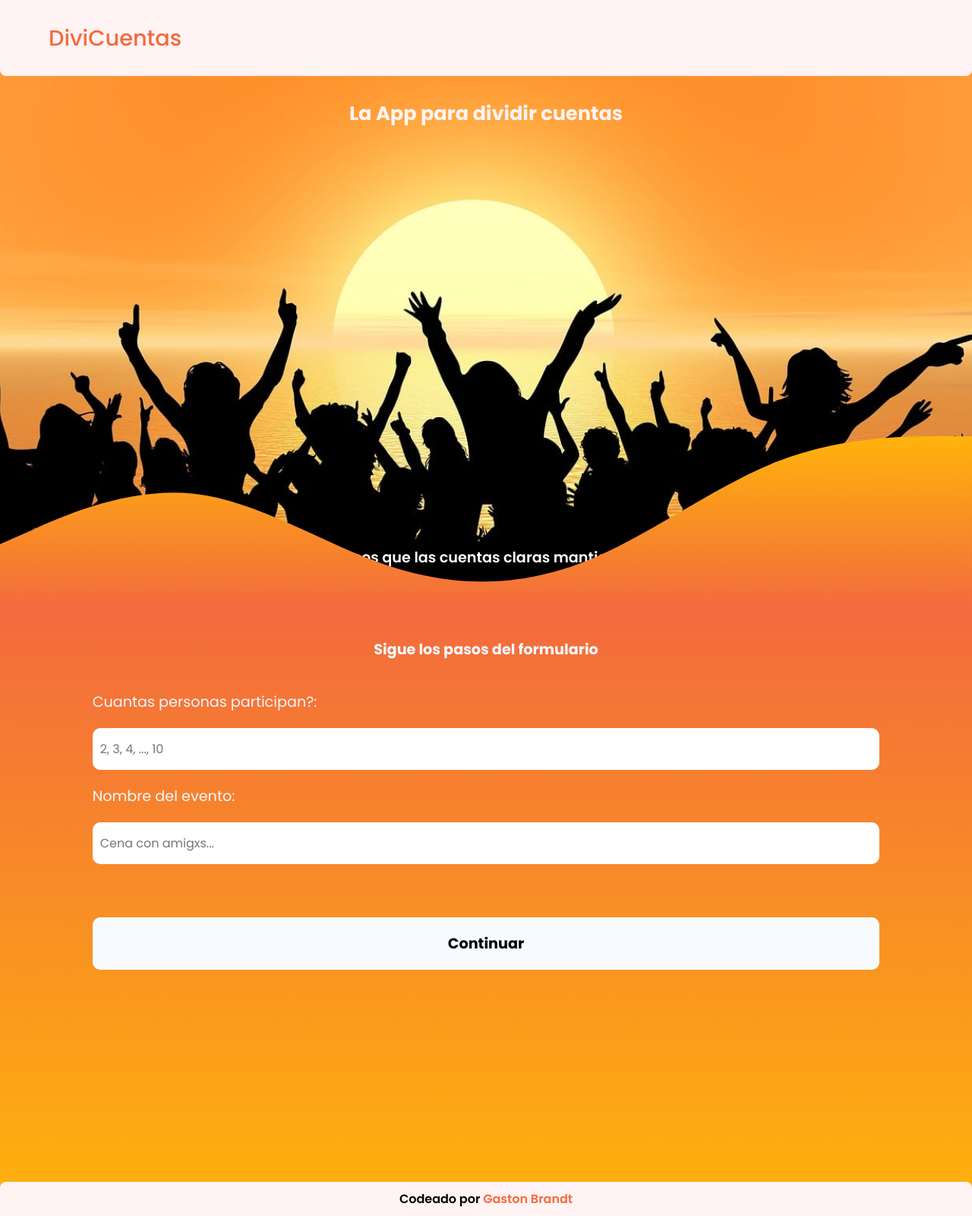
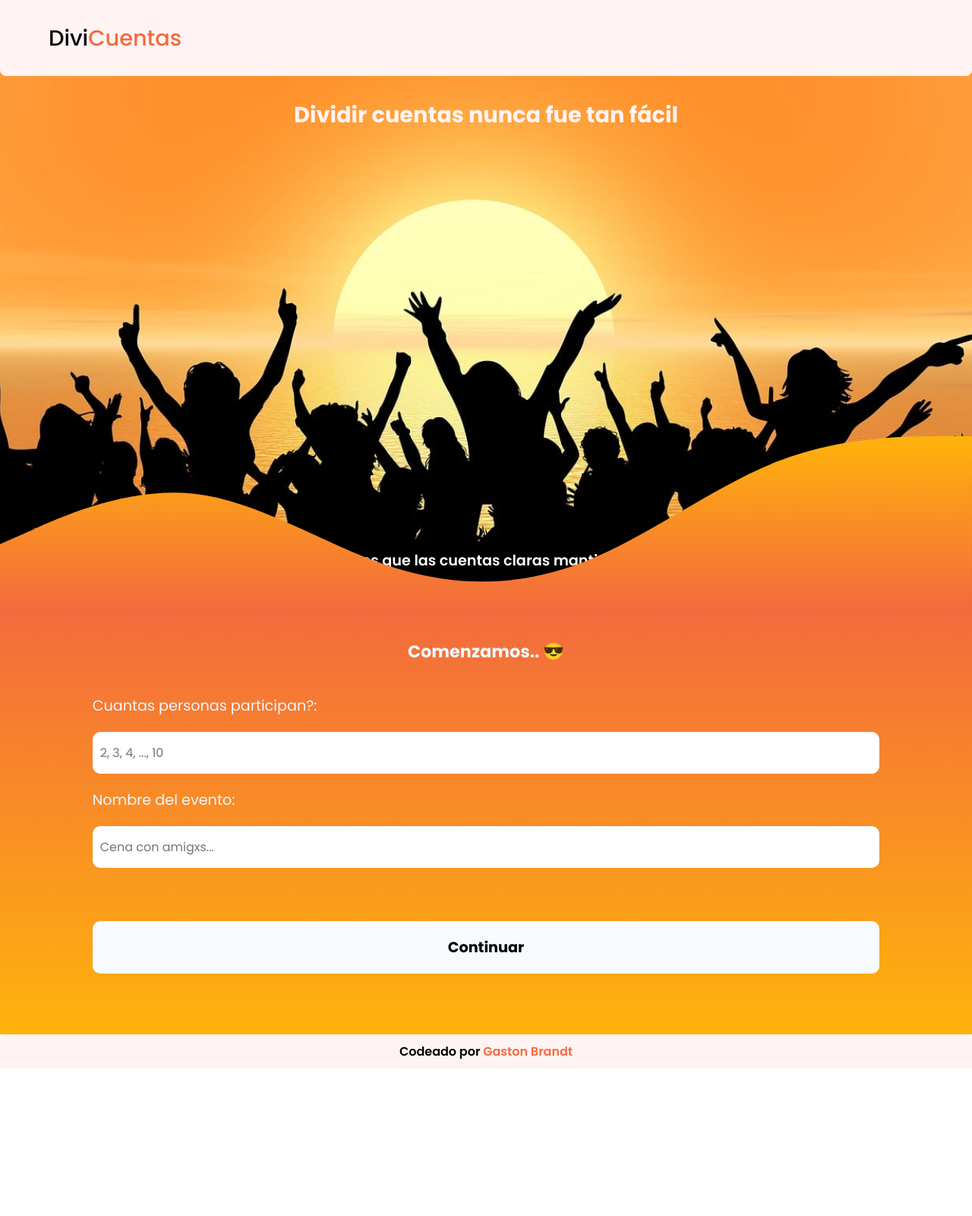
Before and after one commit to Tonybrandt/DiviCuentas, a plain HTML site: page index.html in a window 1280 px wide. Shown: the whole page at 76% size. After the commit the page ends 1406 px from the top, so only its background shows below. Drawn offline with Linux system fonts and the light colour scheme.

Commit message:
fixing style bugs

```diff
--- a/index.html
+++ b/index.html
@@ -12,11 +12,11 @@
     <header class="hero">
       <nav class="nav">
         <div class="container">
-          <a href="#" class="logo">DiviCuentas</a>
+          <a href="#" class="logo"><span class="divi">Divi</span>Cuentas</a>
         </div>
       </nav>
       <section class="hero__content">
-        <h1 class="title">La App para dividir cuentas</h1>
+        <h1 class="title">Dividir cuentas nunca fue tan fácil</h1>
         <p class="copy">
           Porque sabemos que las cuentas claras mantienen la amistad
         </p>
@@ -45,7 +45,7 @@
     <main class="main">
       <div class="container">
         <section class="app">
-          <h2 class="app__copy">Sigue los pasos del formulario</h2>
+          <h2 class="app__copy">Comenzamos.. 😎</h2>
 
           <form class="form">
             <!-- <fieldset>
@@ -80,15 +80,15 @@
             />
           </form>
         </section>
-        <footer class="footer">
-          <p>
-            Codeado por
-            <a class="link" href="https://www.instagram.com/gaston_brandt8/"
-              >Gaston Brandt</a
-            >
-          </p>
-        </footer>
       </div>
     </main>
+    <footer class="footer">
+      <p class="footer__copy">
+        Codeado por
+        <a class="link" href="https://www.instagram.com/gaston_brandt8/"
+          >Gaston Brandt</a
+        >
+      </p>
+    </footer>
   </body>
 </html>
--- a/style.css
+++ b/style.css
@@ -35,15 +35,20 @@
     border-radius: 0 0 8px 8px;
 }
 
+.divi {
+    color: var(--black);
+}
+
 .title {
     /* background-color: rgba(0, 0, 0, 0.4); */
     border-radius: 10px;
     text-align: center;
-    font-size: 1.6em;
+    font-size: 1.8em;
     width: 90%;
     margin: auto;
     margin-top: 30px;
     color: var(--brand-secondary);
+    /* text-decoration: underline; */
 }
 
 .copy {
@@ -53,7 +58,7 @@
     font-size: 1.2em;
     width: 90%;
     margin: 0 auto;
-    margin-top: 450px;
+    margin-top: 500px;
     z-index: 10;
     font-weight: 600;
 }
@@ -82,9 +87,8 @@
 .main {
     position: relative;
     background: var(--gradient);
-    min-height: 100vh;
+    /* min-height: 100vh; */
     width: 100%;
-    /* max-width: 1200px; */
     padding: 0.1px;
     margin: auto;
     color: aliceblue;
@@ -92,7 +96,7 @@
 
 .app__copy {
     text-align: center;
-    font-size: 1.2em;
+    font-size: 1.4em;
     width: 90%;
     margin: 40px auto;
     color: aliceblue;
@@ -103,6 +107,7 @@
     flex-direction: column;
     width: 90%;
     margin: 0 auto;
+    margin-bottom: 30px;
 }
 
 .label {
@@ -160,6 +165,10 @@
     color: aliceblue;
 }
 
+.info_app:last-child {
+    margin-bottom: 70px;
+}
+
 .span {
     background-color: rgba(250, 235, 215, 0.6);
     border-radius: 10px;
@@ -209,9 +218,6 @@
 }
 
 .footer {
-    position: absolute;
-    bottom: 0;
-    left: 0;
     width: 100%;
     text-align: center;
     background-color: var(--brand-secondary);
@@ -219,7 +225,6 @@
     padding: 10px 0;
     font-weight: 600;
     border-radius: 8px 8px 0 0;
-    margin-top: 20px;
 }
 
 .link {
```
